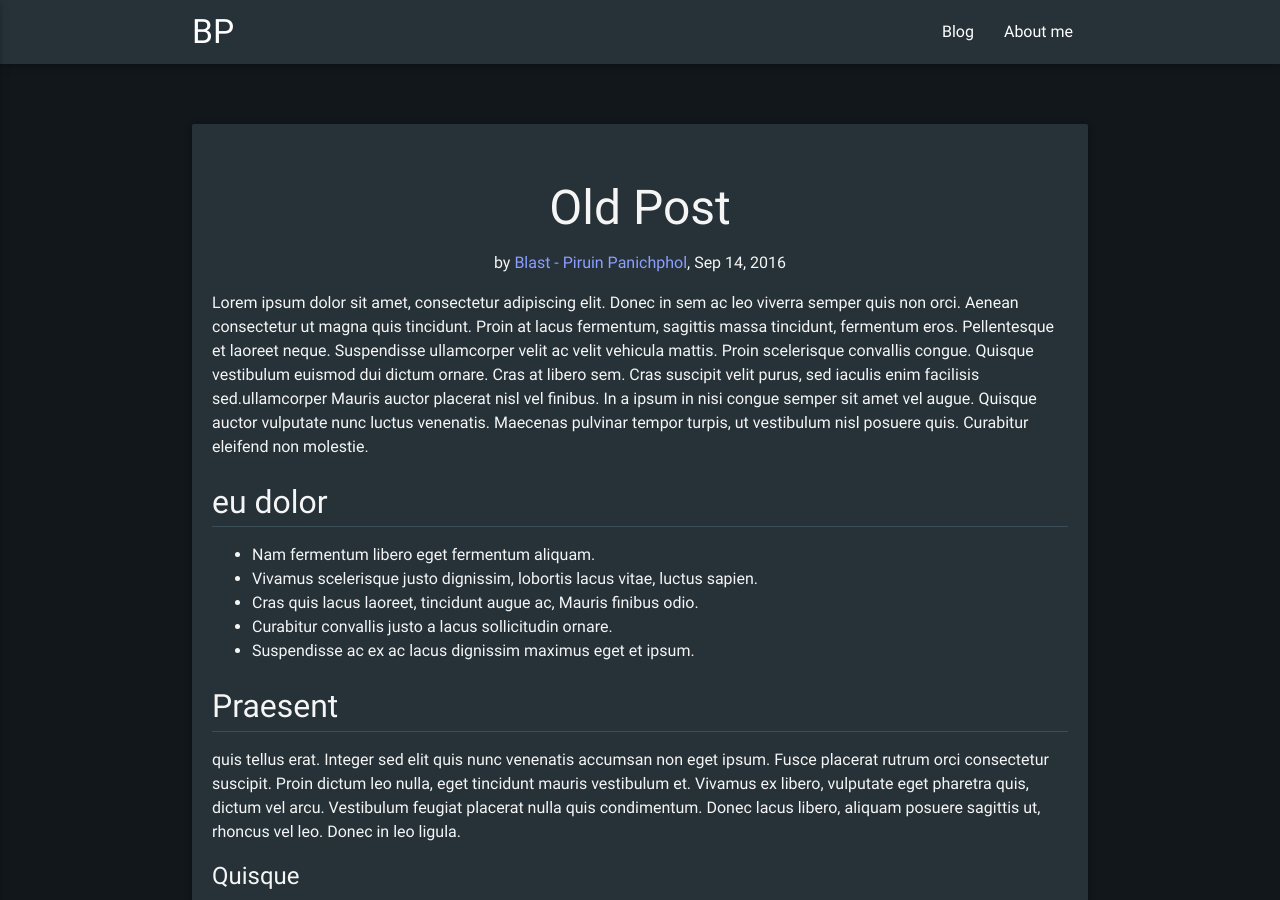
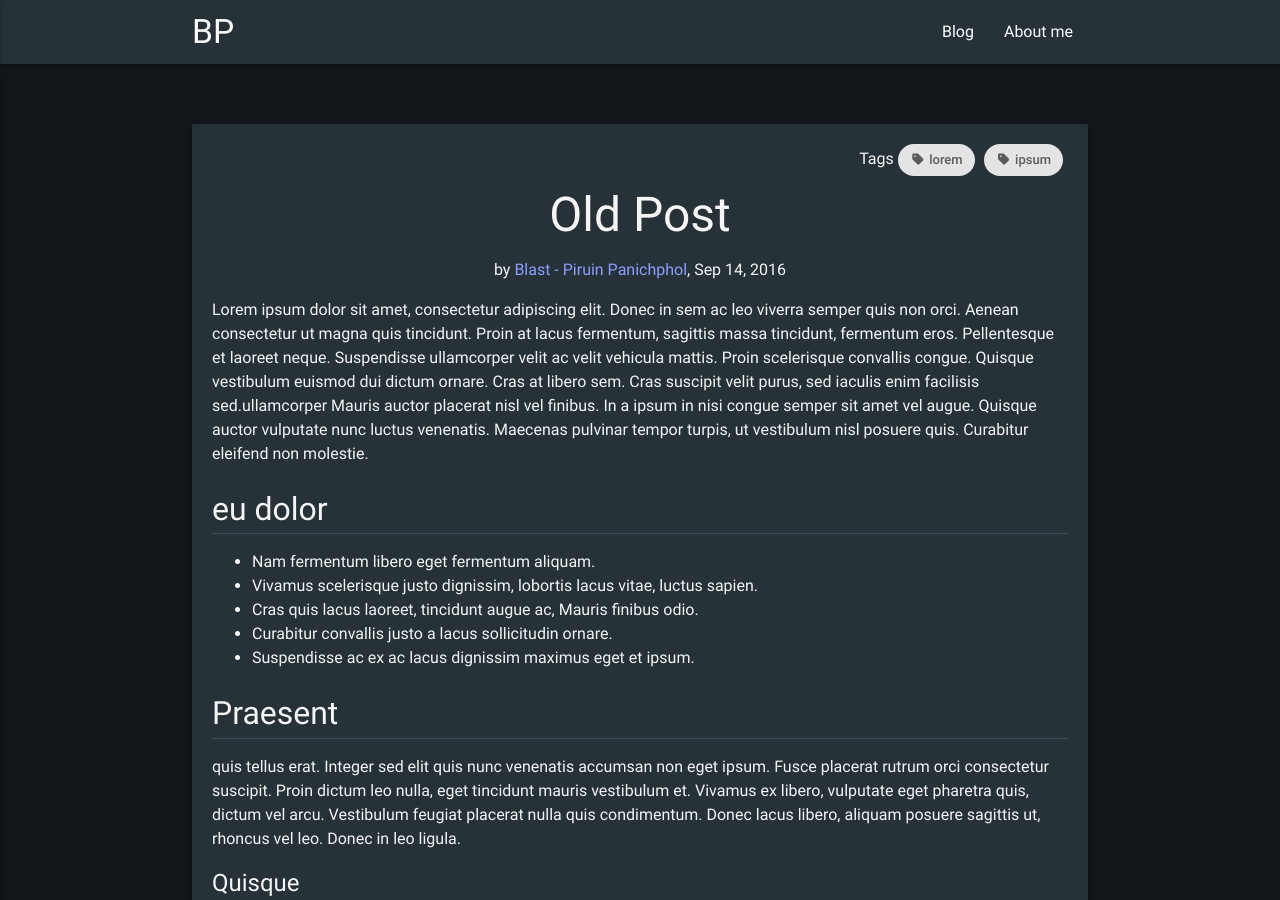
Before and after one commit to piruin/piruin.github.io, a Jekyll site: the page built from _posts/2015-09-14-old-post.markdown, in a window 1280 px wide and 900 px high. Built offline with Jekyll 4.4.1, drawn with Linux system fonts in a browser that asks for light colours; nearby versions of some CDN libraries; comment, search, counter and statistics services are not loaded.

Commit message:
show tag of post

```diff
--- /dev/null
+++ b/_includes/tags.html
@@ -0,0 +1,7 @@
+{% unless page.tags == empty %}
+<div class="right-align col s12" style="margin-bottom:-30px;"> Tags
+{% for tag in page.tags %}
+  <div class="chip hoverable"><i class="fa fa-tag fa-fw" aria-hidden="true"></i> {{ tag }}</div>
+{% endfor %}
+</div>
+{% endunless %}
--- a/_layouts/post.html
+++ b/_layouts/post.html
@@ -3,6 +3,7 @@ layout: default
 ---
 <article class="card-panel post">
 <header class="center-align">
+  {% include tags.html %}
   <h1>{{ page.title | escape }}</h1>
   {% if page.author %}
   by <a href="{{ page.author-url }}" rel="author">{{page.author}}</a>,
--- a/_posts/2015-09-14-old-post.markdown
+++ b/_posts/2015-09-14-old-post.markdown
@@ -1,6 +1,7 @@
 ---
 title: Old Post
 date: '2016-09-14 18:15:01 +0700'
+tags: lorem ipsum
 ---
 
 Lorem ipsum dolor sit amet, consectetur adipiscing elit. Donec in sem ac leo viverra semper quis non orci. Aenean consectetur ut magna quis tincidunt. Proin at lacus fermentum, sagittis massa tincidunt, fermentum eros. Pellentesque et laoreet neque. Suspendisse ullamcorper velit ac velit vehicula mattis. Proin scelerisque convallis congue. Quisque vestibulum euismod dui dictum ornare. Cras at libero sem. Cras suscipit velit purus, sed iaculis enim facilisis sed.ullamcorper Mauris auctor placerat nisl vel finibus. In a ipsum in nisi congue semper sit amet vel augue. Quisque auctor vulputate nunc luctus venenatis. Maecenas pulvinar tempor turpis, ut vestibulum nisl posuere quis. Curabitur eleifend non molestie.
```
